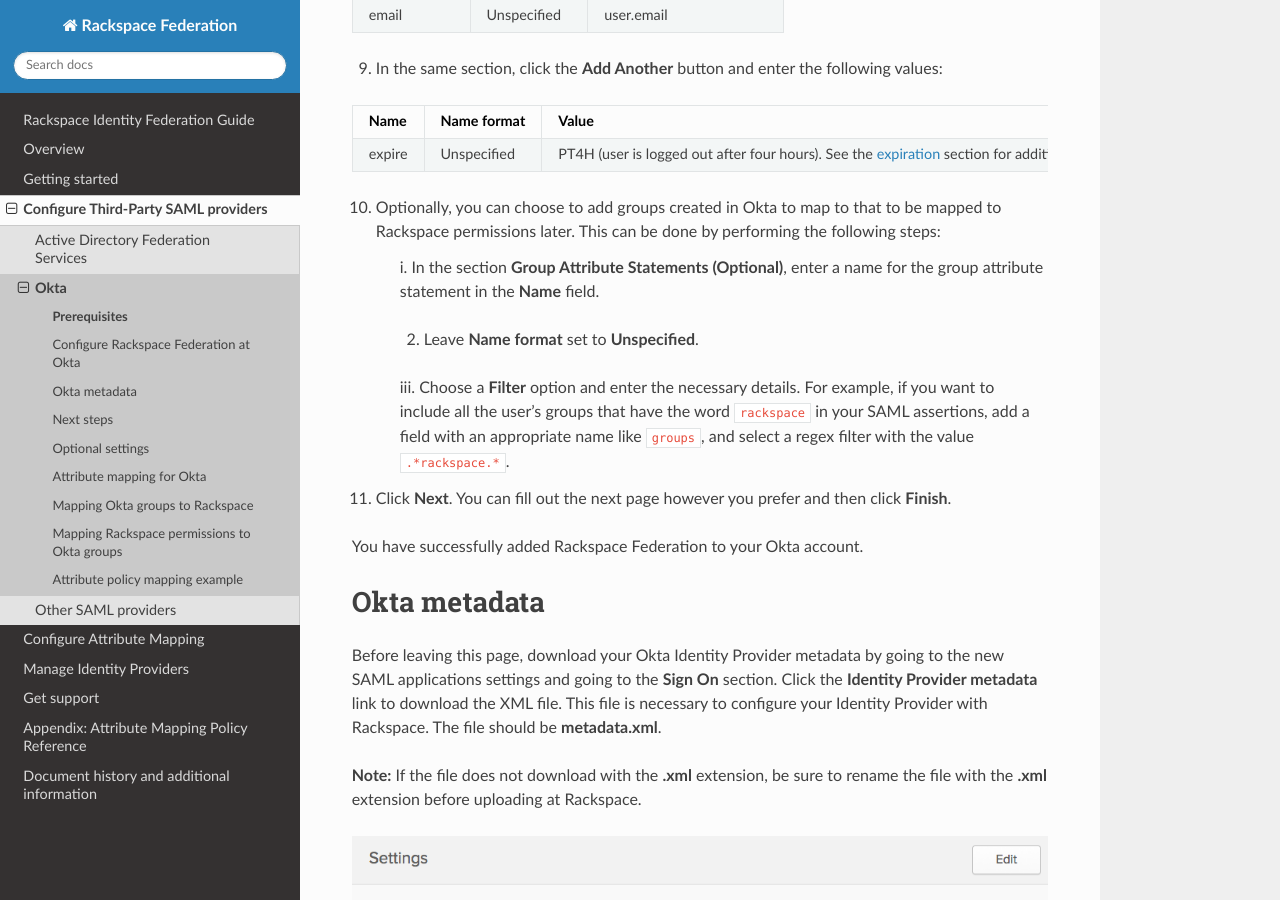
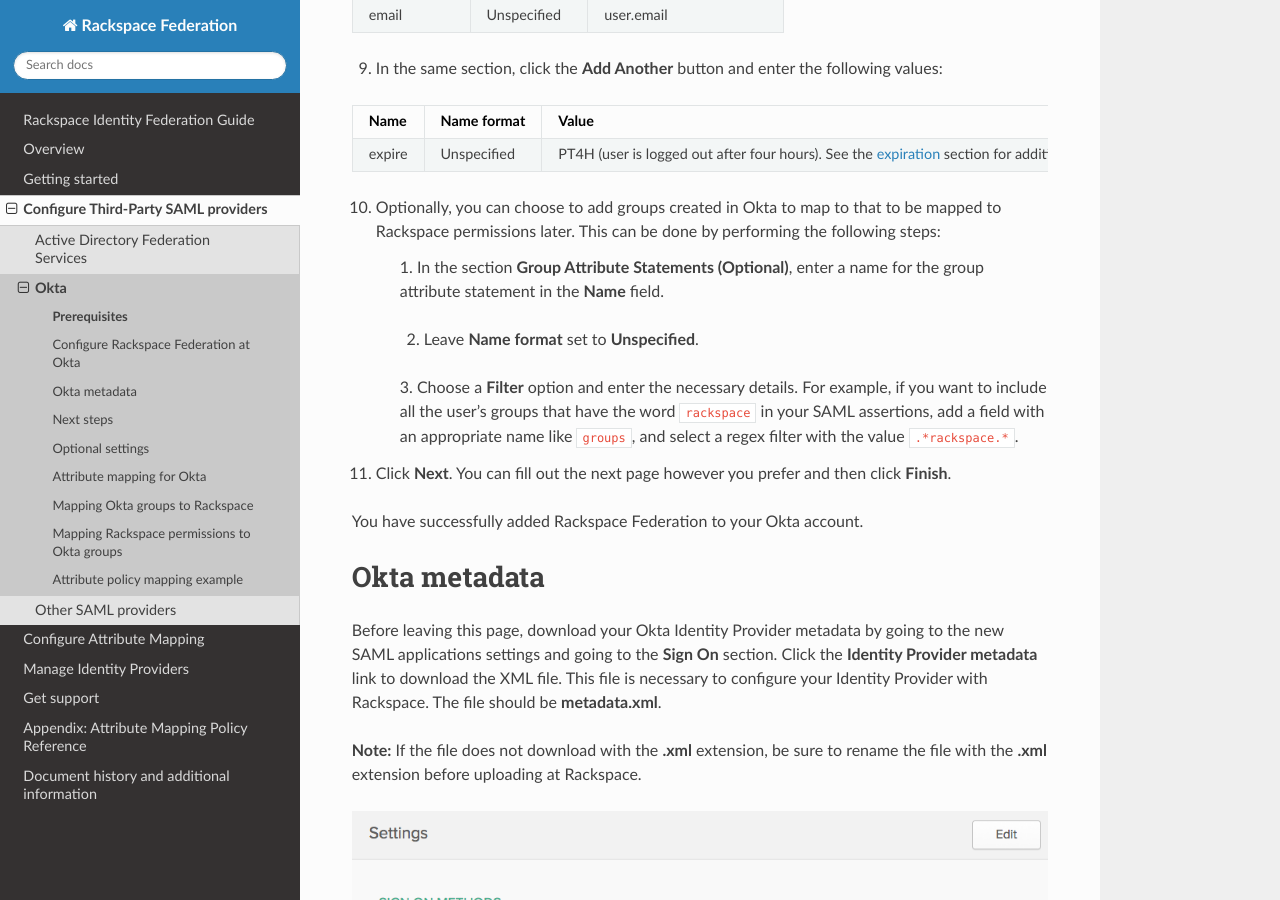
Before and after one commit to rackerlabs/docs-rackspace-federation, a Sphinx documentation site: the page built from doc/config-3p-saml/config-okta/okta-setup.rst, in a window 1280 px wide and 900 px high, scrolled down 1485 px. Built offline with Sphinx 7.4.7 and the Read the Docs theme 2.0.0, drawn with Linux system fonts in a browser that asks for light colours; the version number could not be read and is left out.

Commit message:
reverting change

```diff
--- a/doc/config-3p-saml/config-okta/okta-setup.rst
+++ b/doc/config-3p-saml/config-okta/okta-setup.rst
@@ -87,12 +87,12 @@
     to be mapped to Rackspace permissions later. This can be done by performing
     the following steps:
 
-        i. In the section **Group Attribute Statements (Optional)**, enter a
+        1. In the section **Group Attribute Statements (Optional)**, enter a
         name for the group attribute statement in the **Name** field.
 
-        ii. Leave **Name format** set to **Unspecified**.
+        2. Leave **Name format** set to **Unspecified**.
 
-        iii. Choose a **Filter** option and enter the necessary details. For
+        3. Choose a **Filter** option and enter the necessary details. For
         example, if you want to include all the user's groups that have the
         word ``rackspace`` in your SAML assertions, add a field with an
         appropriate name like ``groups``, and select a regex filter with the
```
